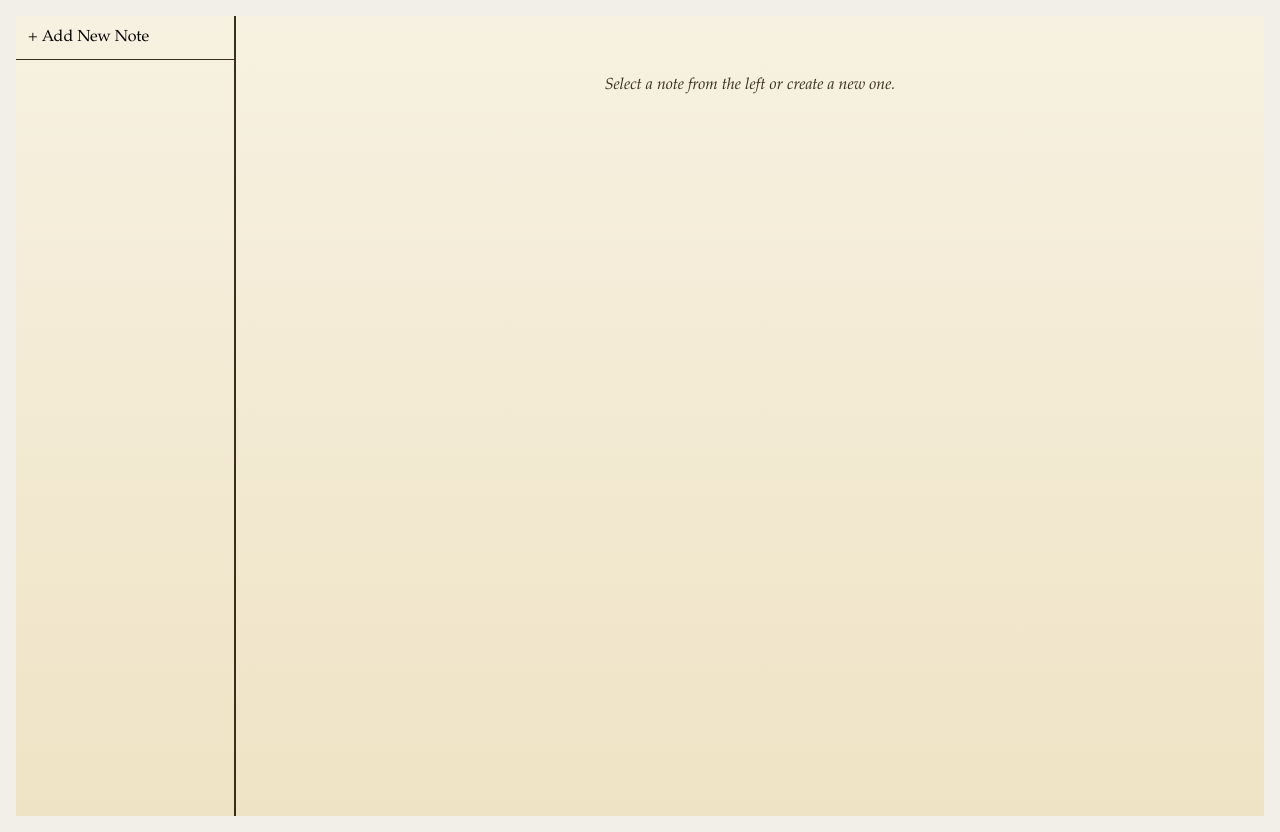
After one commit to markcapelle/DnD_Character_Creator_2, a Flask app: template templates/notebook.html in a window 1280 px wide. The commit adds this page. Run offline with Flask 3, Linux system fonts and the light colour scheme; the template is opened without the code that fills it, so the values that code supplies are empty.

Commit message:
Feat: Added Notebook interface and functionality.
Created character notes page that opens in a popup window where users can create notes for their character.
Created notes with a title and body that is like a tabs system. Bottom tab for creating new title entries and display the title and body on the right for editing with a delete button.
Implemented an autosave when switching tabs and when the user stops typing for 1.5 seconds.
There appears to be an issue with browsers not forcing an autosave on exiting the browser window. May be browser issue – detect autosave on exiting window and throw error if save pending.

```diff
--- a/app.py
+++ b/app.py
@@ -1,6 +1,6 @@
 from flask import Flask, render_template, request, redirect, session, jsonify
 from werkzeug.security import generate_password_hash, check_password_hash
-from models import db, User, Character, CharacterState # Import all models
+from models import db, User, Character, CharacterState, CharacterNotebook # Import all models
 from dotenv import load_dotenv
 import os
 
@@ -184,6 +184,115 @@ def spellbook(character_id):
 
 
 
+@app.route("/notebook/<character_id>") # Notebook route - display notebook.html
+def notebook(character_id):
+    user_id = session.get("user_id")
+    if not user_id:
+        return redirect("/login")
+
+    # Load character and ensure ownership
+    character = Character.query.filter_by(id=character_id, user_id=user_id).first()
+    if not character:
+        return "Character not found or unauthorized", 404
+
+    notes = character.notes  # list of CharacterNotebook entries
+
+    return render_template(
+        "notebook.html",
+        character=character,
+        notes=notes
+    )
+
+@app.route("/notebook/load/<int:note_id>") # Notebook route - display individual notes
+def load_note(note_id):
+    user_id = session.get("user_id")
+    if not user_id:
+        return {"error": "Not logged in"}, 403
+
+    note = CharacterNotebook.query.get(note_id)
+    if not note:
+        return {"error": "Note not found"}, 404
+
+    # Ownership check
+    if note.character.user_id != user_id:
+        return {"error": "Unauthorized"}, 403
+
+    return {
+        "id": note.id,
+        "title": note.title,
+        "content": note.content
+    }
+
+@app.post("/notebook/save/<int:note_id>") # Notebook route - save changes
+def save_note(note_id):
+    user_id = session.get("user_id")
+    if not user_id:
+        return {"error": "Not logged in"}, 403
+
+    note = CharacterNotebook.query.get(note_id)
+    if not note:
+        return {"error": "Note not found"}, 404
+
+    if note.character.user_id != user_id:
+        return {"error": "Unauthorized"}, 403
+
+    data = request.json
+    note.title = data.get("title", note.title)
+    note.content = data.get("content", note.content)
+
+    db.session.commit()
+
+    return {"success": True}
+
+
+@app.post("/notebook/create/<character_id>") # Notebook route - create new note
+def create_note(character_id):
+    user_id = session.get("user_id")
+    if not user_id:
+        return {"error": "Not logged in"}, 403
+
+    # Ensure character belongs to user
+    character = Character.query.filter_by(id=character_id, user_id=user_id).first()
+    if not character:
+        return {"error": "Unauthorized"}, 403
+
+    # Create new note
+    new_note = CharacterNotebook(
+        character_id=character_id,
+        title="New Note",
+        content=""
+    )
+
+    db.session.add(new_note)
+    db.session.commit()
+
+    return {
+        "id": new_note.id,
+        "title": new_note.title,
+        "content": new_note.content
+    }
+
+@app.post("/notebook/delete/<int:note_id>") # Notebook route - delete note
+def delete_note(note_id):
+    user_id = session.get("user_id")
+    if not user_id:
+        return {"error": "Not logged in"}, 403
+
+    note = CharacterNotebook.query.get(note_id)
+    if not note:
+        return {"error": "Note not found"}, 404
+
+    # Ownership check
+    if note.character.user_id != user_id:
+        return {"error": "Unauthorized"}, 403
+
+    db.session.delete(note)
+    db.session.commit()
+
+    return {"success": True}
+
+
+
 @app.route("/dice") # Dicebox route
 def dice():
     return render_template("dice.html")
@@ -320,6 +429,7 @@ def update_spellslot(index):
 
 
 
+
 @app.route('/favicon.ico')
 def favicon():
     return app.send_static_file('favicon.ico')
--- a/static/css/style.css
+++ b/static/css/style.css
@@ -329,3 +329,102 @@ button {
   cursor: pointer;
   padding: 0.2rem 0.5rem;
 }
+
+
+
+
+
+/* Notebook styles */
+#notebook-container {
+    display: flex;
+    height: 100vh;
+    background: #fffdf8;
+}
+
+/* LEFT COLUMN: NOTE TABS */
+#notebook-tabs {
+    width: 220px;
+    background:
+        linear-gradient(#f7f1e1, #efe3c5);
+    border-right: 2px solid #3a2f1d;
+    display: flex;
+    flex-direction: column;
+    overflow-y: auto;
+}
+
+.note-tab,
+#add-note-tab {
+    padding: 12px;
+    border-bottom: 1px solid #3a2f1d;
+    cursor: pointer;
+    font-family: "Garamond", serif;
+}
+
+.note-tab:hover,
+#add-note-tab:hover {
+    background: #f2efe9;
+}
+
+.note-tab.active {
+    background: #fffdf8;
+    font-weight: bold;
+}
+
+/* RIGHT COLUMN: NOTE BODY */
+#notebook-body {
+    flex: 1;
+    padding: 20px;
+    background:
+        linear-gradient(#f7f1e1, #efe3c5);
+}
+
+#no-note-selected {
+    text-align: center;
+    margin-top: 40px;
+    font-style: italic;
+    color: #3a2f1d;
+}
+
+/* NOTE EDITOR */
+#note-header {
+    display: flex;
+    justify-content: space-between;
+    align-items: center;
+}
+
+#note-title-input {
+    width: 70%;
+    font-size: 1.2rem;
+    padding: 5px;
+    border: 1px solid #3a2f1d;
+    background: #fffdf8;
+}
+
+#delete-note-btn {
+    background: crimson;
+    color: white;
+    border: 1px solid #3a2f1d;
+    padding: 6px 10px;
+    cursor: pointer;
+    border-radius: 4px;
+}
+
+#note-content-input {
+    width: 100%;
+    height: calc(100vh - 220px);
+    margin-top: 10px;
+    padding: 10px;
+    font-size: 1rem;
+    border: 1px solid #3a2f1d;
+    background: #fffdf8;
+    resize: none;
+}
+
+#save-note-btn {
+    margin-top: 10px;
+    padding: 8px 14px;
+    background: #d4c29a;
+    border: 1px solid #3a2f1d;
+    cursor: pointer;
+    border-radius: 4px;
+}
--- /dev/null
+++ b/static/js/notebook.js
@@ -0,0 +1,183 @@
+// NOTE TAB CLICK HANDLING
+document.addEventListener("DOMContentLoaded", () => {
+
+    document.querySelectorAll(".note-tab").forEach(tab => {
+        tab.addEventListener("click", () => {
+            flushAutosave();
+
+            const noteId = tab.dataset.noteId;
+
+            // Highlight active tab
+            document.querySelectorAll(".note-tab").forEach(t => t.classList.remove("active"));
+            tab.classList.add("active");
+
+            // Load note from server
+            fetch(`/notebook/load/${noteId}`)
+                .then(res => res.json())
+                .then(data => {
+                    if (data.error) {
+                        alert(data.error);
+                        return;
+                    }
+
+                    // Show editor
+                    document.getElementById("no-note-selected").style.display = "none";
+                    document.getElementById("note-editor").style.display = "block";
+
+                    // Fill fields
+                    document.getElementById("note-title-input").value = data.title;
+                    document.getElementById("note-content-input").value = data.content;
+
+                    // Store active note ID
+                    document.getElementById("note-editor").dataset.activeNoteId = data.id;
+                });
+        });
+    });
+
+
+    // AUTOSAVE
+    let autosaveTimer = null;
+
+    function scheduleAutosave() {
+        clearTimeout(autosaveTimer);
+        autosaveTimer = setTimeout(saveActiveNote, 1500);
+    }
+
+    function flushAutosave() {
+        clearTimeout(autosaveTimer);
+        saveActiveNote(true); // synchronous save
+    }
+
+    function saveActiveNote(sync = false) {
+        const editor = document.getElementById("note-editor");
+        const noteId = editor.dataset.activeNoteId;
+        if (!noteId) return;
+
+        const title = document.getElementById("note-title-input").value;
+        const content = document.getElementById("note-content-input").value;
+
+        const payload = JSON.stringify({ title, content });
+
+        if (sync) {
+            const xhr = new XMLHttpRequest();
+            xhr.open("POST", `/notebook/save/${noteId}`, false);
+            xhr.setRequestHeader("Content-Type", "application/json");
+            xhr.send(payload);
+            return;
+        }
+
+        fetch(`/notebook/save/${noteId}`, {
+            method: "POST",
+            headers: { "Content-Type": "application/json" },
+            body: payload
+        });
+    }
+
+
+    // Attach autosave listeners
+    document.getElementById("note-title-input").addEventListener("input", scheduleAutosave);
+    document.getElementById("note-content-input").addEventListener("input", scheduleAutosave);
+
+
+
+
+    // CREATE NEW NOTE
+    document.getElementById("add-note-tab").addEventListener("click", () => {
+
+        flushAutosave(); // Save current note before creating a new one
+
+        const characterId = document.body.dataset.characterId;
+
+        fetch(`/notebook/create/${characterId}`, {
+            method: "POST"
+        })
+        .then(res => res.json())
+        .then(data => {
+            if (data.error) {
+                alert(data.error);
+                return;
+            }
+
+            // Create new tab in the left column
+            const newTab = document.createElement("div");
+            newTab.classList.add("note-tab");
+            newTab.dataset.noteId = data.id;
+            newTab.textContent = data.title;
+
+            // Insert above the Add New Note button
+            const addTab = document.getElementById("add-note-tab");
+            addTab.parentNode.insertBefore(newTab, addTab);
+
+            // Remove active class from all tabs
+            document.querySelectorAll(".note-tab").forEach(t => t.classList.remove("active"));
+            newTab.classList.add("active");
+
+            // Load the new note into the editor
+            document.getElementById("no-note-selected").style.display = "none";
+            document.getElementById("note-editor").style.display = "block";
+
+            document.getElementById("note-title-input").value = data.title;
+            document.getElementById("note-content-input").value = data.content;
+
+            document.getElementById("note-editor").dataset.activeNoteId = data.id;
+
+            // Attach click handler to the new tab
+            newTab.addEventListener("click", () => {
+                flushAutosave();
+
+                const noteId = newTab.dataset.noteId;
+
+                fetch(`/notebook/load/${noteId}`)
+                    .then(res => res.json())
+                    .then(note => {
+                        document.querySelectorAll(".note-tab").forEach(t => t.classList.remove("active"));
+                        newTab.classList.add("active");
+
+                        document.getElementById("note-title-input").value = note.title;
+                        document.getElementById("note-content-input").value = note.content;
+                        document.getElementById("note-editor").dataset.activeNoteId = note.id;
+                    });
+            });
+        });
+    });
+
+
+
+    // DELETE NOTE
+    document.getElementById("delete-note-btn").addEventListener("click", () => {
+
+        const editor = document.getElementById("note-editor");
+        const noteId = editor.dataset.activeNoteId;
+        if (!noteId) return;
+
+        // Confirm deletion
+        const confirmed = confirm("Are you sure you want to delete this note?");
+        if (!confirmed) return;
+
+        flushAutosave(); // Save any pending changes before deleting
+
+        fetch(`/notebook/delete/${noteId}`, {
+            method: "POST"
+        })
+        .then(res => res.json())
+        .then(data => {
+            if (!data.success) {
+                alert("Error deleting note.");
+                return;
+            }
+
+            // Remove tab from sidebar
+            const tab = document.querySelector(`.note-tab[data-note-id="${noteId}"]`);
+            if (tab) tab.remove();
+
+            // Clear editor
+            editor.style.display = "none";
+            document.getElementById("no-note-selected").style.display = "block";
+
+            document.getElementById("note-title-input").value = "";
+            document.getElementById("note-content-input").value = "";
+
+            delete editor.dataset.activeNoteId;
+        });
+    });
+});
--- a/templates/character_sheet.html
+++ b/templates/character_sheet.html
@@ -55,9 +55,10 @@
                     <p>+2</p>
                 </div>
 
-                <!-- Dice button -->
+                <!-- Dice and Notebook button -->
                 <div class="box">
                     <button id="dice-button" onclick="openDice()">Dice</button>
+                    <button onclick="openNotebook('{{ character.id }}')">Notebook</button>
                 </div>
 
             </div>
--- /dev/null
+++ b/templates/notebook.html
@@ -0,0 +1,65 @@
+<!DOCTYPE html>
+<html lang="en">
+<head>
+    <meta charset="UTF-8">
+    <meta name="viewport" content="width=device-width, initial-scale=1.0">
+
+    <link rel="stylesheet" href="{{ url_for('static', filename='css/style.css') }}">
+
+    <!-- Favicon -->
+    <link rel="apple-touch-icon" sizes="180x180" href="{{ url_for('static', filename='apple-touch-icon.png') }}">
+    <link rel="icon" type="image/png" sizes="32x32" href="{{ url_for('static', filename='favicon-32x32.png') }}">
+    <link rel="icon" type="image/png" sizes="16x16" href="{{ url_for('static', filename='favicon-16x16.png') }}">
+    <link rel="manifest" href="{{ url_for('static', filename='site.webmanifest') }}">
+    <link rel="icon" type="image/x-icon" href="{{ url_for('static', filename='favicon.ico') }}">
+
+    <title>{{ character.name }} - Notebook</title>
+
+</head>
+
+<body data-character-id="{{ character.id }}">
+
+    <div id="notebook-container">
+
+        <!-- LEFT COLUMN: NOTE TABS -->
+        <div id="notebook-tabs">
+
+            {% for note in notes %}
+            <div class="note-tab" data-note-id="{{ note.id }}">
+                {{ note.title }}
+            </div>
+            {% endfor %}
+
+            <!-- ADD NEW NOTE BUTTON -->
+            <div id="add-note-tab">+ Add New Note</div>
+        </div>
+
+
+
+        <!-- RIGHT COLUMN: NOTE BODY -->
+        <div id="notebook-body">
+
+            <!-- When no note is selected -->
+            <div id="no-note-selected">
+                <p>Select a note from the left or create a new one.</p>
+            </div>
+
+            <!-- Active note content -->
+            <div id="note-editor" style="display:none;">
+
+                <div id="note-header">
+                    <input id="note-title-input" type="text" placeholder="Note Title">
+                    <button id="delete-note-btn">Delete</button>
+                </div>
+
+                <textarea id="note-content-input" placeholder="Write your notes here..."></textarea>
+            </div>
+
+        </div>
+
+    </div>
+
+    <script src="{{ url_for('static', filename='js/notebook.js') }}"></script>
+
+</body>
+</html>
```
Also changed, not shown: static/js/character_sheet.js (+9 -0 lines).
